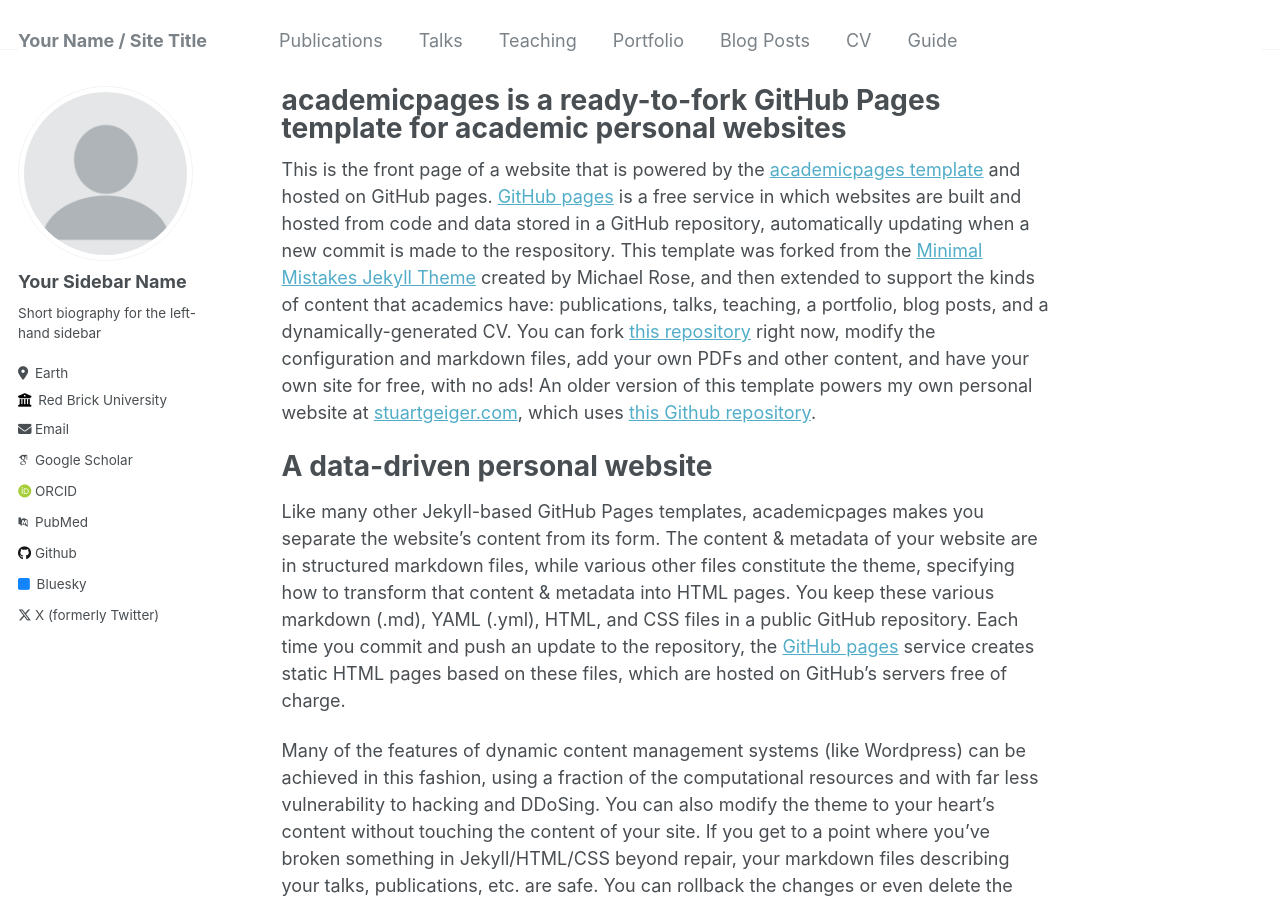
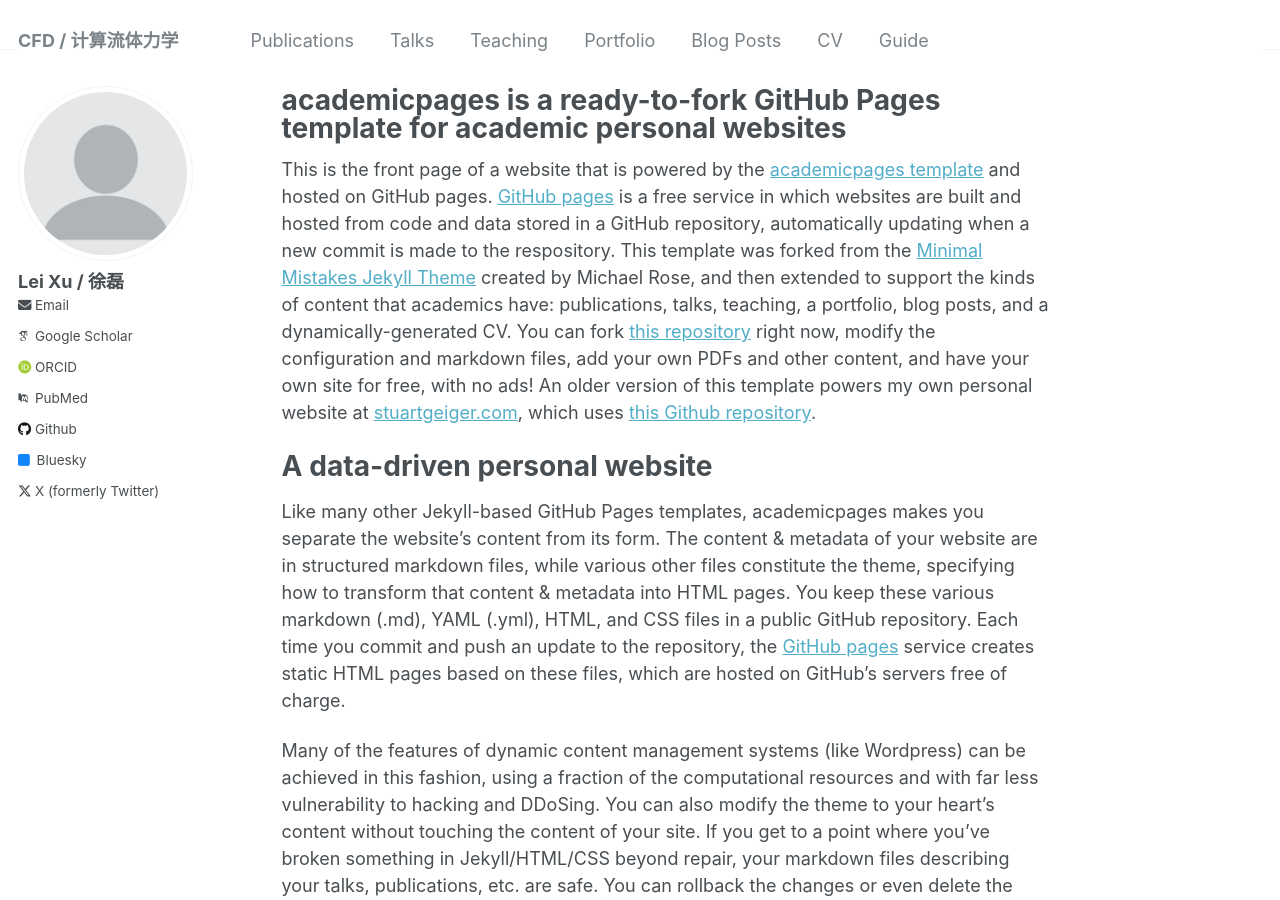
Before and after one commit to leixu-cfd/leixu-cfd.github.io, a Jekyll site: the page built from _pages/about.md, in a window 1280 px wide and 900 px high. Built offline with Jekyll 4.4.1, drawn with Linux system fonts in a browser that asks for light colours; some web fonts are replaced.

Commit message:
Update _config.yml

```diff
--- a/_config.yml
+++ b/_config.yml
@@ -8,7 +8,7 @@
 
 # Basic Site Settings
 locale                   : "en-US"
-title                    : "Your Name / Site Title"
+title                    : "CFD / 计算流体力学"
 title_separator          : "-"
 name                     : &name "Your Name"
 description              : &description "personal description"
@@ -22,13 +22,13 @@ repository               : "academicpages/academicpages.github.io"
 author:
   # Biographic information
   avatar           : "profile.png"
-  name             : "Your Sidebar Name"
+  name             : "Lei Xu / 徐磊"
   pronouns         : # example: "she/her"
-  bio              : "Short biography for the left-hand sidebar"
-  location         : "Earth"
-  employer         : "Red Brick University"
+  #bio              : "Short biography for the left-hand sidebar"
+  #location         : "Earth"
+  #employer         : "Red Brick University"
   uri              : # URL
-  email            : "none@example.org"
+  email            : "lei.xu@siat.ac.cn"
 
   # Academic websites
   arxiv            : # URL - Update with the correct link to your profile
```
